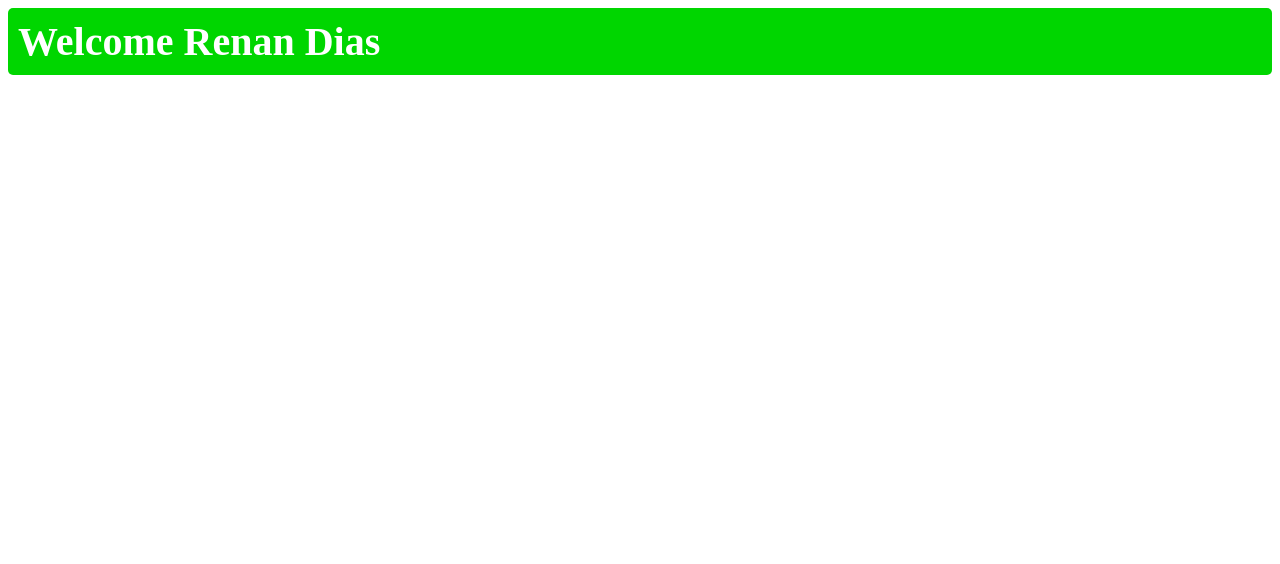
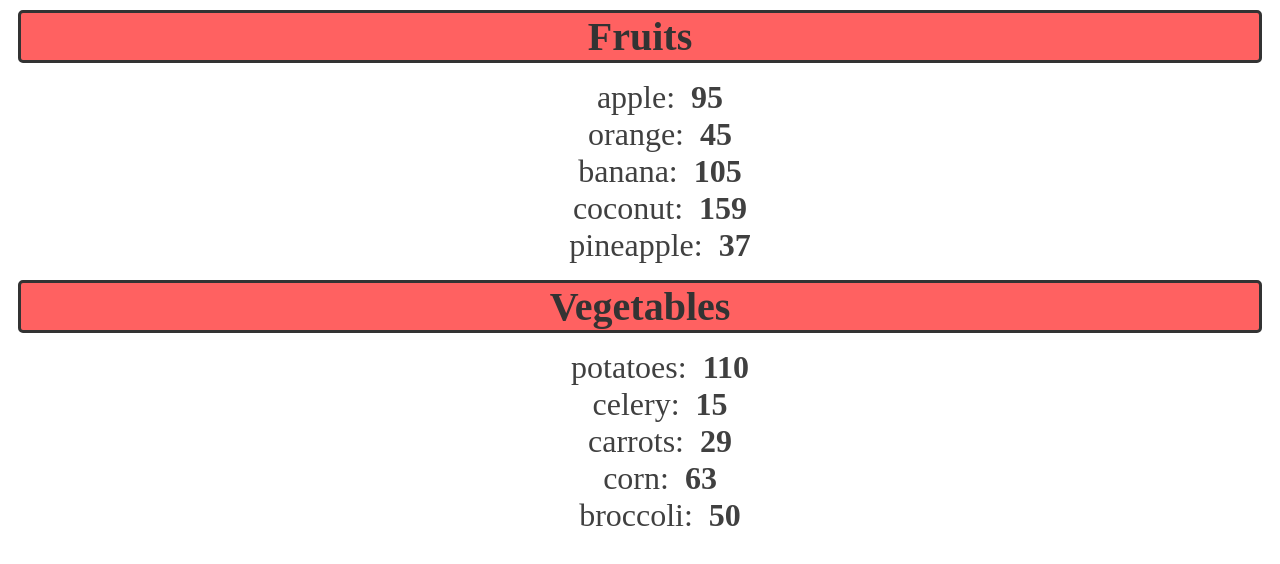
Before and after one commit to RenanGDias/react-website, a React (Vite) app in the folder my-react-app/: page / in a window 1280 px wide. Shown: the top 564 px of the page. Built offline with nearby package versions, Linux system fonts and the light colour scheme.

Commit message:
Renderização de listas em React

```diff
--- a/my-react-app/src/App.jsx
+++ b/my-react-app/src/App.jsx
@@ -1,14 +1,24 @@
-// Renderização condicional: permite controlar o que é renderizado
-// baseado em certas condições
-
-import UserGreeting from "./UserGreeting.jsx";
+import List from "./List.jsx"
 
 function App() {
-    return(
-        <>
-            <UserGreeting isLoggedIn={true} username="Renan Dias"></UserGreeting>
-        </>
-    );
+
+    const fruits = [{id: 1, name: "apple", calories: 95},
+                    {id: 2, name: "orange", calories: 45},
+                    {id: 3, name: "banana", calories:105},
+                    {id: 4, name: "coconut", calories: 159},
+                    {id: 5, name: "pineapple", calories: 37}];
+
+    const vegetables = [{id: 6, name: "potatoes", calories: 110},
+                    {id: 7, name: "celery", calories: 15},
+                    {id: 8, name: "carrots", calories: 29},
+                    {id: 9, name: "corn", calories: 63},
+                    {id: 10, name: "broccoli", calories: 50}];
+
+    return( <>
+                {fruits.length > 0 && <List items={fruits} category="Fruits"/>}
+                {vegetables.length > 0 && <List items={vegetables} category="Vegetables"/>}
+            </>
+        );
 }
 
 export default App
--- /dev/null
+++ b/my-react-app/src/List.jsx
@@ -0,0 +1,19 @@
+
+function List(props) {
+
+    const category = props.category;
+
+    const itemList = props.items;
+
+    const listItems = itemList.map(item =>   <li key = {item.id}>
+                                            {item.name}: &nbsp;
+                                            <b>{item.calories}</b>
+                                            </li>);
+
+    return( <>
+                <h3 className="list-category">{category}</h3>
+                <ol className="list-items">{listItems}</ol>
+            </>);
+}
+
+export default List
--- a/my-react-app/src/UserGreeting.jsx
+++ /dev/null
@@ -1,21 +0,0 @@
-import PropTypes from "prop-types"
-
-function UserGreeting(props) {
-
-    const welcomeMessage =  <h2 className="welcome-message">
-                            Welcome {props.username}
-                            </h2>
-
-    const loginPrompt = <h2 className="login-prompt">
-                        Please log in to continue
-                        </h2>
-
-    return(props.isLoggedIn ? welcomeMessage : loginPrompt);
-
-}
-UserGreeting.proptypes = {
-    isLoggedIn: PropTypes.bool,
-    username: PropTypes.string,
-}
-
-export default UserGreeting
--- a/my-react-app/src/index.css
+++ b/my-react-app/src/index.css
@@ -1,16 +1,21 @@
-.welcome-message{
+.list-category{
     font-size: 2.5em;
-    background-color: hsl(120, 100%, 42%);
-    color: white;
-    padding: 10px;
+    font-weight: bold;
+    color: hsl(0, 0%, 20%);
+    margin: 10px;
+    text-align: center;
+    border: 3px solid;
     border-radius: 5px;
+    background-color: hsl(0, 100%, 69%);
+}
+.list-items li{
+    font-size: 2em;
+    list-style: none;
+    color: hsl(0, 0%, 25%);
+    text-align: center;
     margin: 0;
 }
-.login-prompt{
-    font-size: 2.5em;
-    background-color: hsl(0, 100%, 42%);
-    color: white;
-    padding: 10px;
-    border-radius: 5px;
-    margin: 0;
+.list-items li:hover{
+    color:hsl(0, 0%, 45%);
+    cursor: pointer;
 }
```
